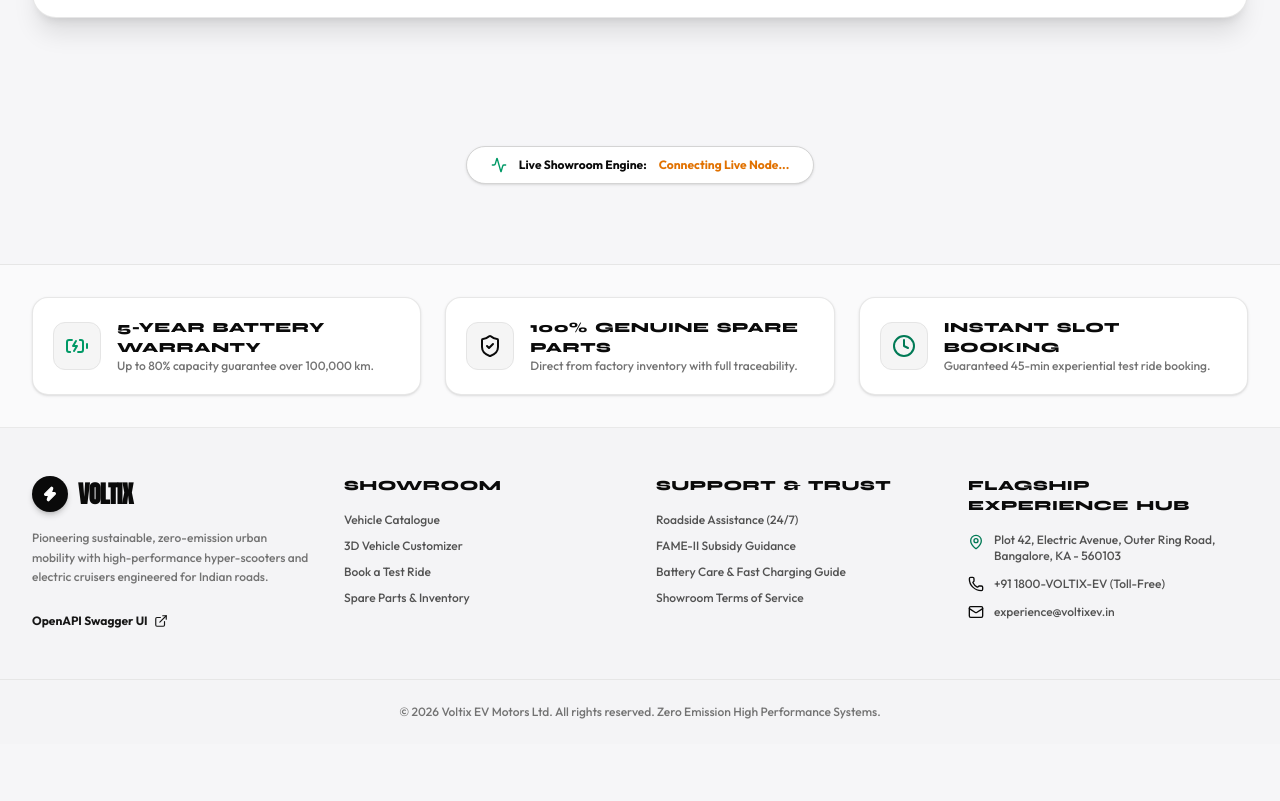
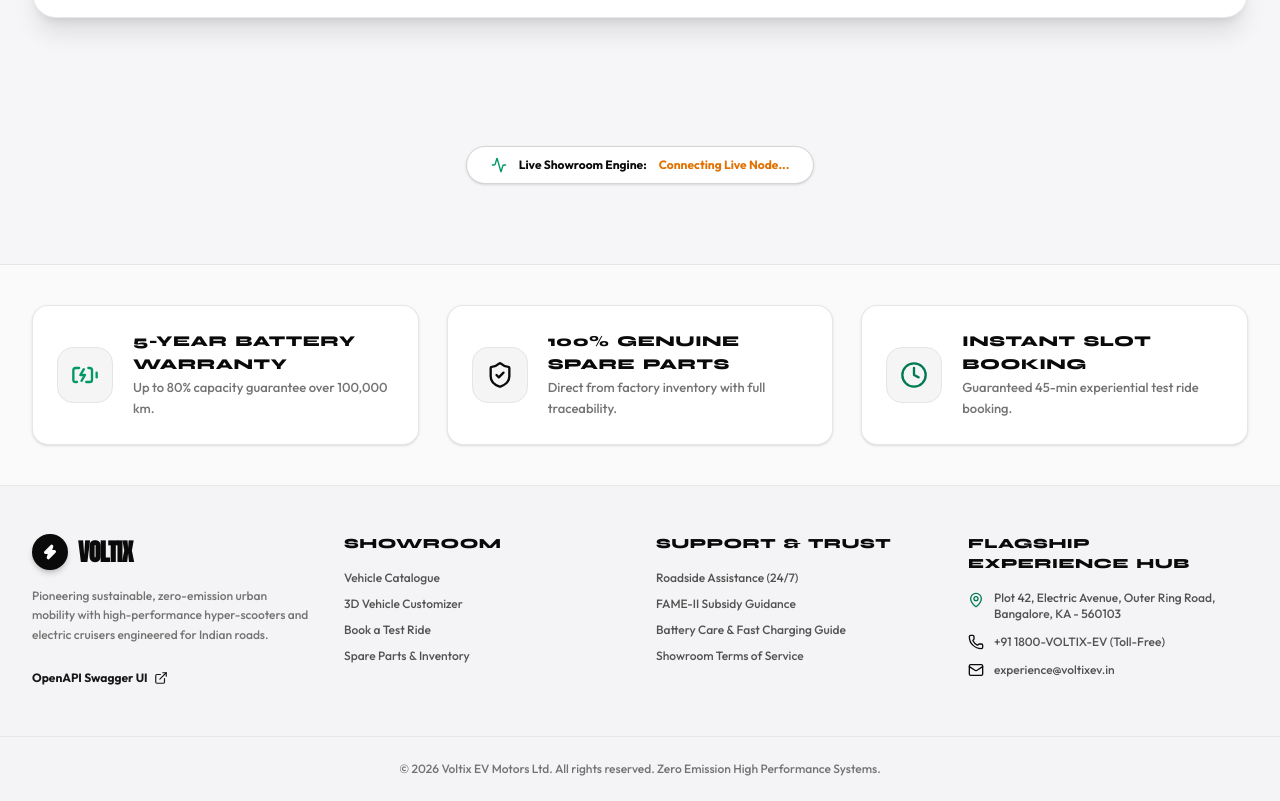
Before and after one commit to Aryanmridha13/voltix_showroom_fullstack, a React (Vite) app in the folder frontend/: page / in a window 1280 px wide. Shown: the part 3593-4394 px from the top of the page. Before the commit the page ends 4337 px from the top, so only its background shows below. Built offline with nearby package versions, Linux system fonts and the light colour scheme; no server answers.

Commit message:
fix(footer): enlarge the three guarantee badges slightly with improved padding and typography

```diff
--- a/frontend/src/components/Footer.jsx
+++ b/frontend/src/components/Footer.jsx
@@ -12,34 +12,34 @@
     <footer className="border-t border-neutral-200/90 bg-[#f4f4f6] text-neutral-600 mt-auto">
       {/* Feature Guarantee Badges */}
       <div className="border-b border-neutral-200/80 bg-white/60">
-        <div className="max-w-7xl mx-auto px-4 sm:px-6 lg:px-8 py-8 grid grid-cols-1 md:grid-cols-3 gap-6">
-          <div className="flex items-center gap-4 p-5 rounded-2xl bg-white border border-neutral-200/90 shadow-sm hover:shadow-md transition-shadow">
-            <div className="w-12 h-12 rounded-xl bg-neutral-100 border border-neutral-200 flex items-center justify-center shrink-0">
-              <BatteryCharging className="w-6 h-6 text-emerald-600" />
+        <div className="max-w-7xl mx-auto px-4 sm:px-6 lg:px-8 py-10 grid grid-cols-1 md:grid-cols-3 gap-6 sm:gap-7">
+          <div className="flex items-center gap-5 p-6 rounded-2xl bg-white border border-neutral-200/90 shadow-sm hover:shadow-md transition-all">
+            <div className="w-14 h-14 rounded-2xl bg-neutral-100 border border-neutral-200 flex items-center justify-center shrink-0">
+              <BatteryCharging className="w-7 h-7 text-emerald-600" />
             </div>
             <div>
-              <h4 className="text-sm font-card-title text-neutral-950 uppercase tracking-card">5-Year Battery Warranty</h4>
-              <p className="text-xs text-neutral-500 font-medium">Up to 80% capacity guarantee over 100,000 km.</p>
+              <h4 className="text-[15px] font-card-title text-neutral-950 uppercase tracking-card mb-0.5">5-Year Battery Warranty</h4>
+              <p className="text-xs sm:text-[13px] text-neutral-500 font-medium leading-relaxed">Up to 80% capacity guarantee over 100,000 km.</p>
             </div>
           </div>
 
-          <div className="flex items-center gap-4 p-5 rounded-2xl bg-white border border-neutral-200/90 shadow-sm hover:shadow-md transition-shadow">
-            <div className="w-12 h-12 rounded-xl bg-neutral-100 border border-neutral-200 flex items-center justify-center shrink-0">
-              <ShieldCheck className="w-6 h-6 text-neutral-950" />
+          <div className="flex items-center gap-5 p-6 rounded-2xl bg-white border border-neutral-200/90 shadow-sm hover:shadow-md transition-all">
+            <div className="w-14 h-14 rounded-2xl bg-neutral-100 border border-neutral-200 flex items-center justify-center shrink-0">
+              <ShieldCheck className="w-7 h-7 text-neutral-950" />
             </div>
             <div>
-              <h4 className="text-sm font-card-title text-neutral-950 uppercase tracking-card">100% Genuine Spare Parts</h4>
-              <p className="text-xs text-neutral-500 font-medium">Direct from factory inventory with full traceability.</p>
+              <h4 className="text-[15px] font-card-title text-neutral-950 uppercase tracking-card mb-0.5">100% Genuine Spare Parts</h4>
+              <p className="text-xs sm:text-[13px] text-neutral-500 font-medium leading-relaxed">Direct from factory inventory with full traceability.</p>
             </div>
           </div>
 
-          <div className="flex items-center gap-4 p-5 rounded-2xl bg-white border border-neutral-200/90 shadow-sm hover:shadow-md transition-shadow">
-            <div className="w-12 h-12 rounded-xl bg-neutral-100 border border-neutral-200 flex items-center justify-center shrink-0">
-              <Clock className="w-6 h-6 text-emerald-700" />
+          <div className="flex items-center gap-5 p-6 rounded-2xl bg-white border border-neutral-200/90 shadow-sm hover:shadow-md transition-all">
+            <div className="w-14 h-14 rounded-2xl bg-neutral-100 border border-neutral-200 flex items-center justify-center shrink-0">
+              <Clock className="w-7 h-7 text-emerald-700" />
             </div>
             <div>
-              <h4 className="text-sm font-card-title text-neutral-950 uppercase tracking-card">Instant Slot Booking</h4>
-              <p className="text-xs text-neutral-500 font-medium">Guaranteed 45-min experiential test ride booking.</p>
+              <h4 className="text-[15px] font-card-title text-neutral-950 uppercase tracking-card mb-0.5">Instant Slot Booking</h4>
+              <p className="text-xs sm:text-[13px] text-neutral-500 font-medium leading-relaxed">Guaranteed 45-min experiential test ride booking.</p>
             </div>
           </div>
         </div>
```
Also changed, not shown: 1 other file (tests, documents, lock files or other folders).
